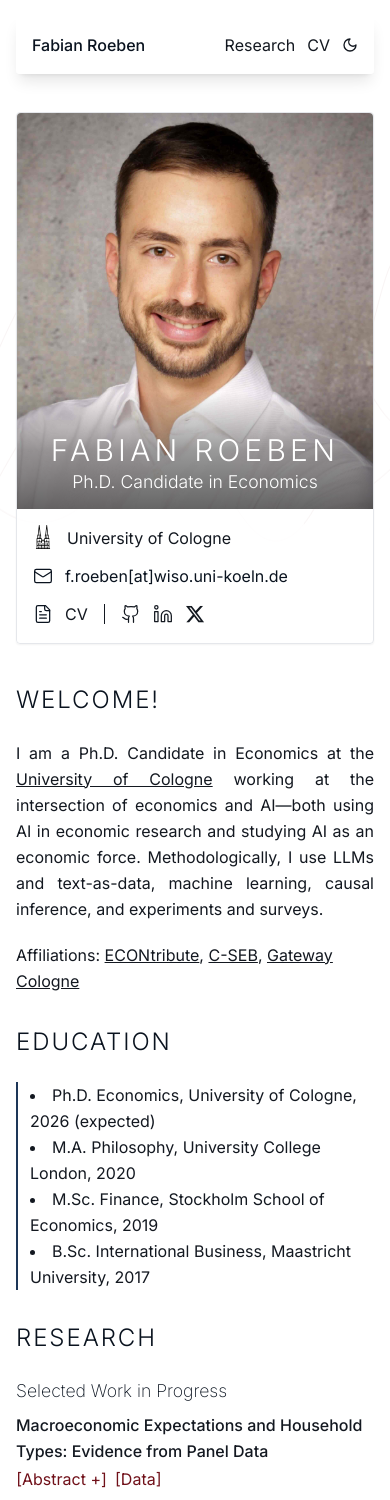
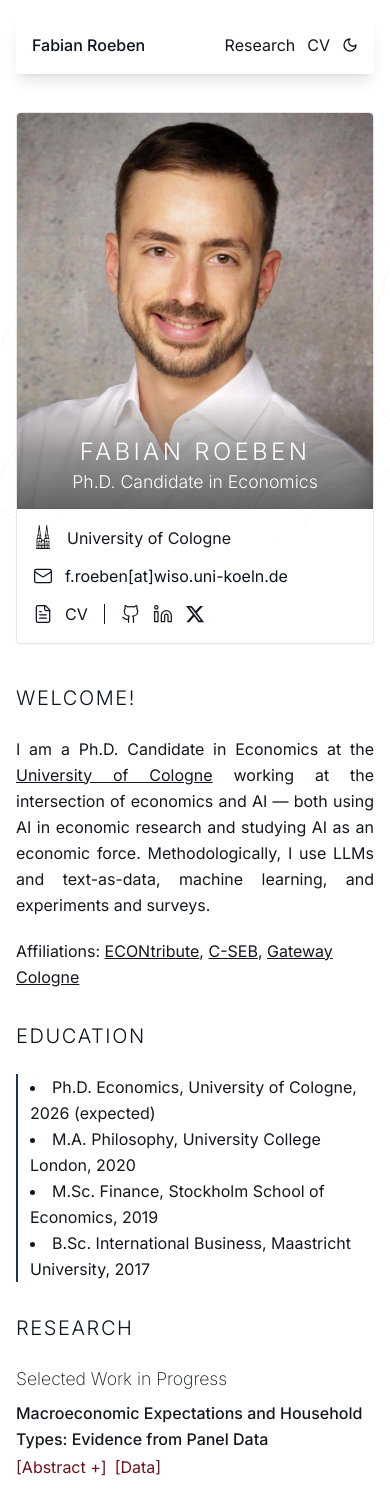
Before and after one commit to fabian-roeben/personal-website, a Next.js app: page / in a window 390 px wide. Shown: the top 1500 px of the page. Built offline with nearby package versions, Linux system fonts and the light colour scheme.

Commit message:
Smaler font, tighter research section

```diff
--- a/app/globals.css
+++ b/app/globals.css
@@ -113,17 +113,17 @@
   }
 
   h1 {
-    @apply font-sans text-3xl font-light tracking-tight;
+    @apply font-sans text-2xl font-light tracking-tight;
     letter-spacing: 0.14em;
   }
 
   h2 {
-    @apply font-sans text-2xl tracking-tight font-light;
+    @apply font-sans text-xl tracking-tight font-light;
     letter-spacing: 0.08em;
   }
 
   h3 {
-    @apply font-sans text-lg md:text-xl font-extralight;
+    @apply font-sans text-lg font-extralight;
   }
 
   h4 {
@@ -131,7 +131,7 @@
   }
 
   p, ul, ol, a {
-    @apply font-sans text-base md:text-lg leading-relaxed;
+    @apply font-sans text-base leading-relaxed;
   }
 
   /* Academic-style blockquotes */
--- a/components/layout/SectionsMain/Research.tsx
+++ b/components/layout/SectionsMain/Research.tsx
@@ -19,8 +19,8 @@ interface ResearchItemProps {
 
 function AuthorList({ authors }: { authors: Author[] }) {
   return (
-    <p className="text-muted-foreground mt-0.5 backdrop-blur-[1px]">
-      (with {authors.map((author, i) => (
+    <span className="font-normal">
+      {' '}(with {authors.map((author, i) => (
         <span key={i}>
           {author.website ? (
             <CustomLink href={author.website}>{author.name}</CustomLink>
@@ -34,7 +34,7 @@ function AuthorList({ authors }: { authors: Author[] }) {
             : ""}
         </span>
       ))})
-    </p>
+    </span>
   );
 }
 
@@ -48,11 +48,10 @@ function ResearchItem({ paper, index, isOpen, onToggle }: ResearchItemProps) {
         ) : (
           paper.title
         )}
+        {paper.authors && paper.authors.length > 0 && (
+          <AuthorList authors={paper.authors} />
+        )}
       </h4>
-
-      {paper.authors && paper.authors.length > 0 && (
-        <AuthorList authors={paper.authors} />
-      )}
 
       <div className="flex">
         {paper.status && (
@@ -73,7 +72,7 @@ function ResearchItem({ paper, index, isOpen, onToggle }: ResearchItemProps) {
           <motion.button
             onClick={onToggle}
             whileTap={{ scale: 0.95 }}
-            className="w-[91px] md:w-[102px]"
+            className="text-left"
           >
             <span className="text-accent-red hover:text-accent-red-foreground transition-all duration-300 backdrop-blur-[1px]">
               {isOpen ? "[Abstract -]" : "[Abstract +]"}
--- a/data/content.ts
+++ b/data/content.ts
@@ -1,7 +1,7 @@
 import { EducationItem, TeachingItem, Affiliations } from "@/types/content";
 
 const aboutContent = `
-I am a Ph.D. Candidate in Economics at the [University of Cologne](https://wiso.uni-koeln.de/en/) working at the intersection of economics and AI—both using AI in economic research and studying AI as an economic force. Methodologically, I use LLMs and text-as-data, machine learning, causal inference, and experiments and surveys.
+I am a Ph.D. Candidate in Economics at the [University of Cologne](https://wiso.uni-koeln.de/en/) working at the intersection of economics and AI — both using AI in economic research and studying AI as an economic force. Methodologically, I use LLMs and text-as-data, machine learning, and experiments and surveys.
 `;
 
 const affiliationsContent: Affiliations[] = [
--- a/data/papers.ts
+++ b/data/papers.ts
@@ -20,7 +20,7 @@ export const papers: Paper[] = [
       { name: "Vanessa Sticher", website: "https://economics.mit.edu/people/phd-students/vanessa-sticher"},
     ],
     links: [
-      { name: "Pre-registration", url: "https://www.socialscienceregistry.org/trials/14561"}
+      { name: "Pre-registration", url: "https://www.socialscienceregistry.org/trials/14561"},
     ]
   },
   {
```
